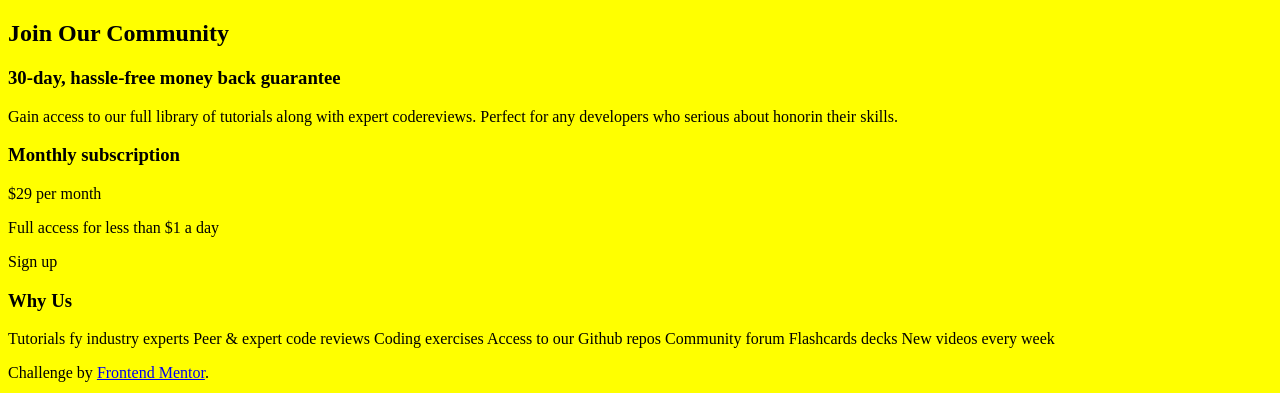
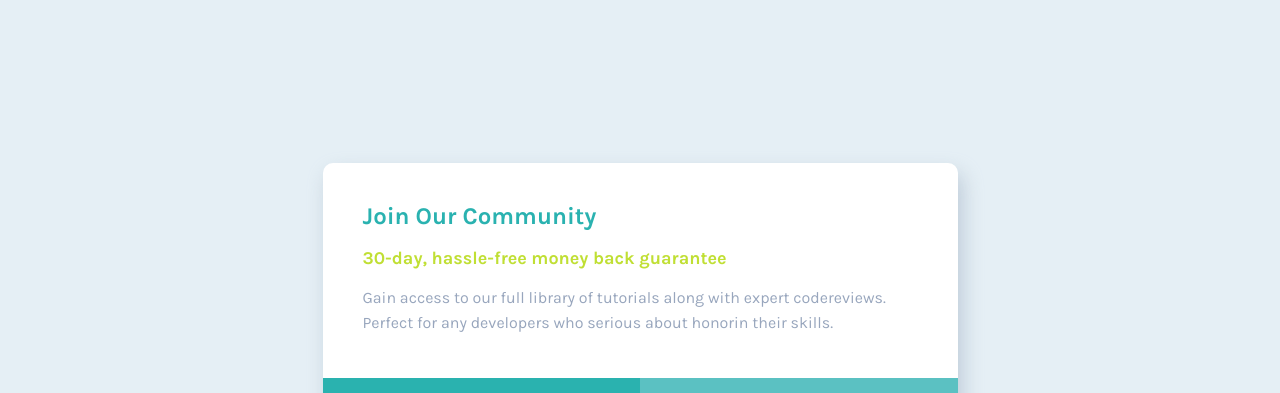
Before and after one commit to IrinaAlcala/grid-component-challenge, a plain HTML site: page index.html in a window 1280 px wide. Shown: the top 393 px of the page. Drawn offline with Linux system fonts and the light colour scheme.

Commit message:
added css

```diff
--- a/style.css
+++ b/style.css
@@ -1,3 +1,135 @@
+.attribution {
+    font-size: 11px;
+    text-align: center;
+}
+.attribution a {
+    color: hsl(228, 45%, 44%);
+}
+.upper {
+    background-color: white;
+    border-top-left-radius: 10px;
+    border-top-right-radius: 10px;
+    padding-left: 40px;
+    padding-right: 40px;
+    height: 215px;
+}
+.upper h2 {
+    color: rgb(42, 178, 176);
+    font-weight: 700;
+    height: 25px;
+    padding-top: 20px;
+}
+.upper h3 {
+    color: hsl(71, 73%, 54%);
+    font-weight: 700;
+    font-size: 18px;
+    height: 20px;
+}
+.upper p {
+    color: hsl(218, 22%, 67%);
+    line-height: 25px;
+}
 body {
-    background-color: yellow;
+    font-size: 16px;
+    font-family: 'Karla',sans-serif;
+    display: flex;
+    justify-content: center;
+    align-items: center;
+    background-color: hsl(204, 43%, 93%);
+    margin: 0;
 }
+.parent {
+    width: 635px;
+    height: 475px;
+    display: flex;
+    flex-wrap: wrap;
+    margin-top: auto;
+    margin-bottom: auto;
+    border-radius: 10px;
+    box-shadow: hsla(216, 22%, 67%, 0.493) 5px 10px 20px;
+}
+.lower {
+    display: flex;
+    height: 260px;
+}
+.first {
+    flex: 1;
+    background-color: hsl(179, 62%, 43%);
+    border-bottom-left-radius: 10px;
+    display: flex;
+    align-items: center;
+    justify-content: center;
+    flex-wrap: wrap;
+    padding-bottom: 40px;
+    padding-top: 20px;
+}
+.sub {
+    padding-left: 40px;
+    padding-right: 40px;
+    height: 130px;
+    line-height: 20px;
+}
+.sub p {
+    color: hsl(204, 43%, 93%);
+    height: 20px;
+}
+.pricetag {
+    display: flex;
+    align-items: center;
+}
+.pricetag span:first-child {
+    color: white;
+    font-size: 35px;
+}
+.pricetag span:last-child {
+    color: hsla(203, 44%, 93%, 0.829);
+    font-weight: 400;
+    padding-left: 15px;
+}
+.second {
+    flex: 1;
+    background-color: rgba(42, 178, 176, 0.733);
+    border-bottom-right-radius: 10px;
+}
+.second h3 {
+    color: white;
+    padding-top: 20px;
+    padding-left: 40px;
+    line-height: 25px;
+}
+.first h3 {
+   color: white;
+}
+.first span {
+    color: hsl(204, 43%, 93%);
+}
+.span {
+    display: flex;
+    flex-wrap: wrap;
+    padding-right: 40px;
+    padding-left: 40px;
+    padding-bottom: 40px;
+    color: rgba(255, 255, 255, 0.651);
+}
+.button {
+    width: 235px;
+    height: 48px;
+    background-color:hsl(71, 73%, 54%);
+    border-color: hsl(71, 73%, 54%);
+    border-radius: 5px;
+    display: flex;
+    align-items: center;
+    justify-content: center;
+    box-shadow: grey 0px 0px 10px;
+}
+.button span {
+    color: white;
+    font-weight: 700;
+}
+html,body {
+    height: 100%;
+}
+footer {
+    position: absolute;
+    bottom: 0%;
+}
```
